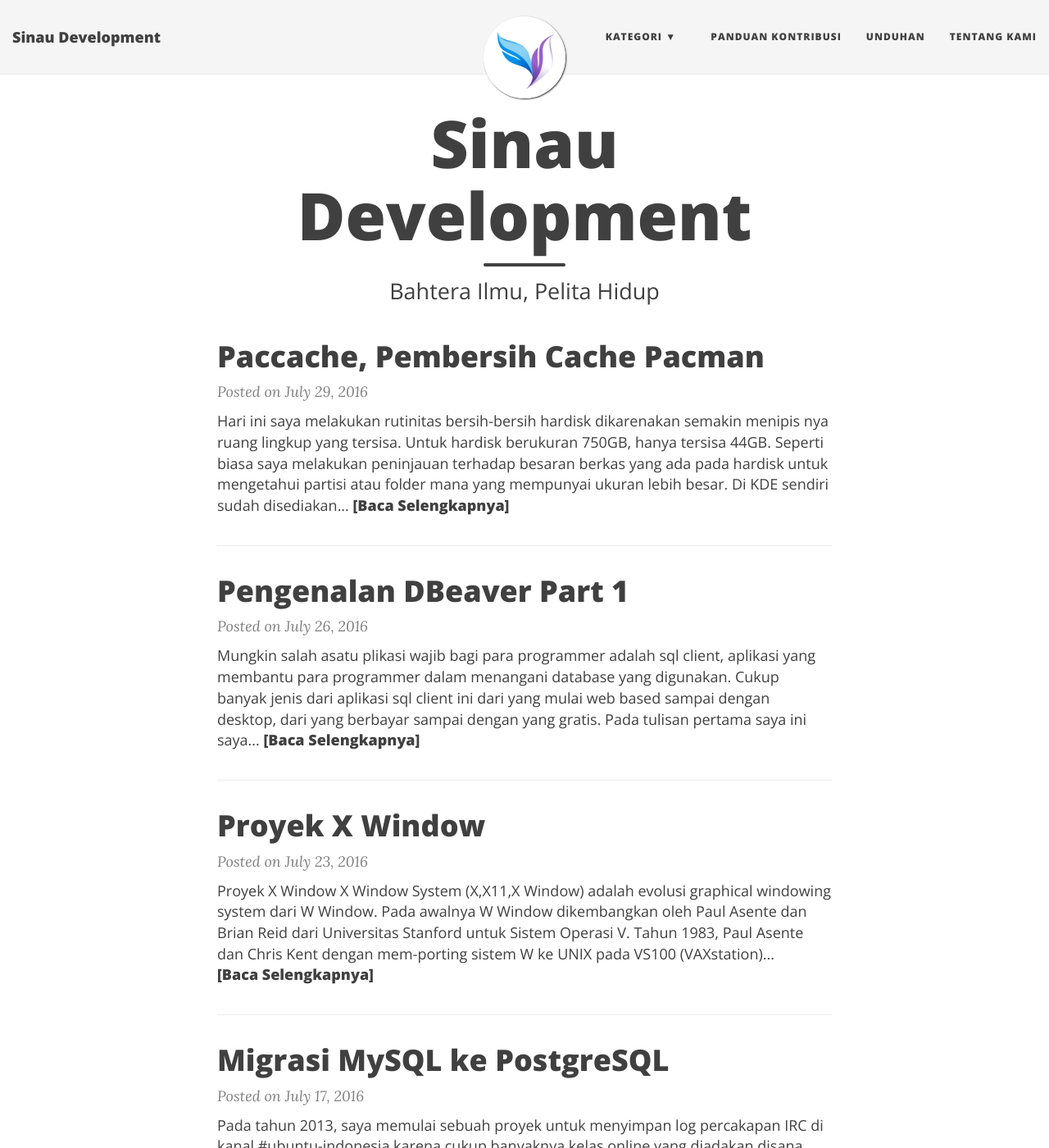
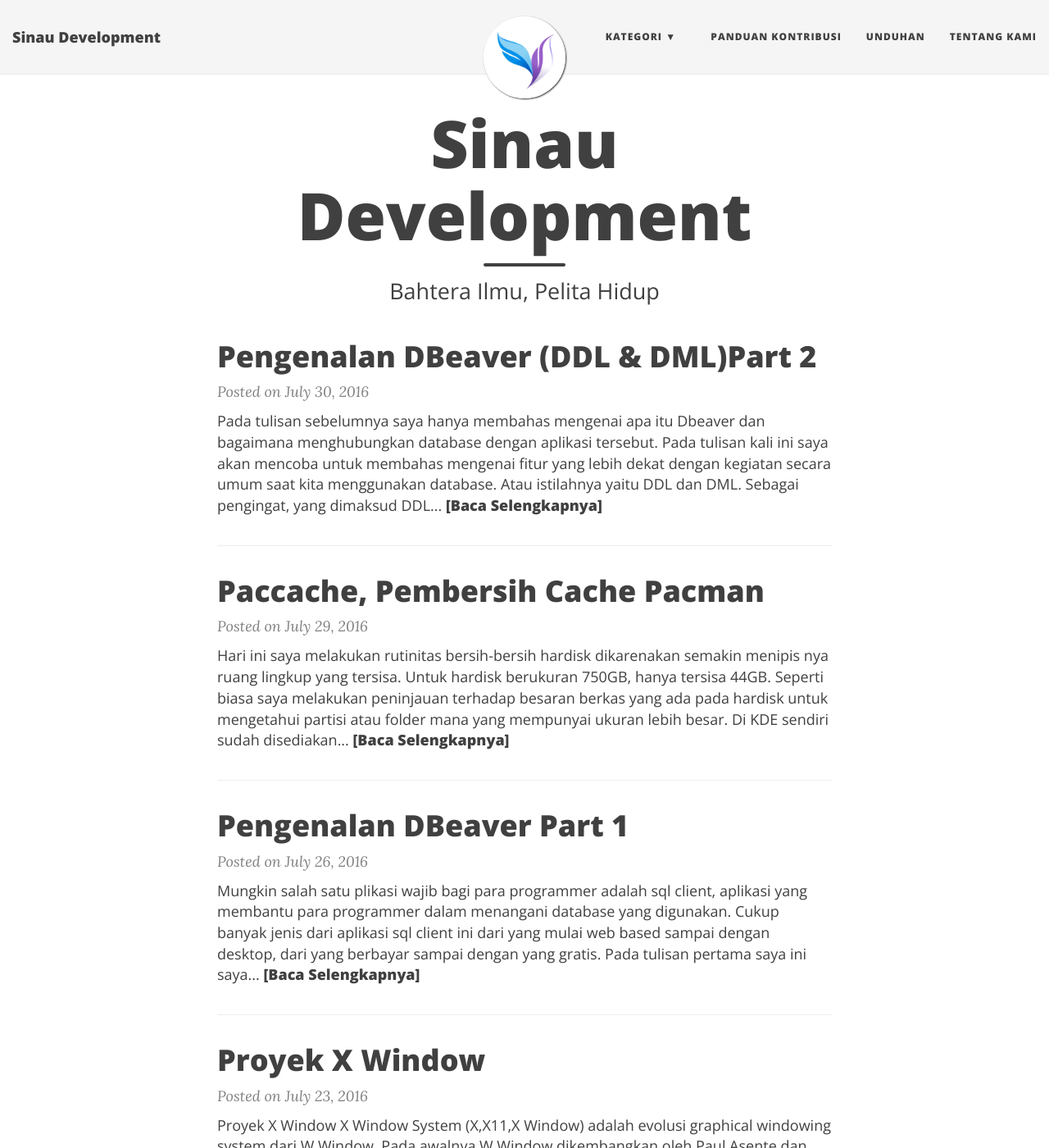
Before and after one commit to SinauDev/SinauDev.github.io, a Jekyll site: the page built from index.html, in a window 1280 px wide and 1400 px high. Shown: the whole window at 82% size. Built offline with Jekyll 4.4.1, drawn with Linux system fonts in a browser that asks for light colours; nearby versions of some CDN libraries; the list of posts is cut into pages by our own code; some of the changed lines change nothing that is shown; some of the changed text lies outside the part shown.

Commit message:
Debaver part 2 DDL dan DML

````diff
--- a/_posts/2016-07-26-Pengenalan-Dbeaver-1.md
+++ b/_posts/2016-07-26-Pengenalan-Dbeaver-1.md
@@ -6,7 +6,7 @@ category: linux
 tags: [sql client]
 ---
 
-Mungkin salah asatu plikasi wajib bagi para programmer adalah _sql client_, aplikasi yang membantu para programmer dalam menangani database yang digunakan. Cukup banyak jenis dari aplikasi _sql client_ ini dari yang mulai _web based_ sampai dengan _desktop_, dari yang berbayar sampai dengan yang gratis. Pada tulisan pertama saya ini saya mencoba utnuk membahas salah satu _sql client desktop_ yang bernama Dbeaver.
+Mungkin salah satu plikasi wajib bagi para programmer adalah _sql client_, aplikasi yang membantu para programmer dalam menangani database yang digunakan. Cukup banyak jenis dari aplikasi _sql client_ ini dari yang mulai _web based_ sampai dengan _desktop_, dari yang berbayar sampai dengan yang gratis. Pada tulisan pertama saya ini saya mencoba untuk membahas salah satu _sql client desktop_ yang bernama Dbeaver.
 
 ## Kenapa DBeaver ?
 
--- /dev/null
+++ b/_posts/2016-07-30-Pengenalan-Dbeaver-DDL-DML-2.md
@@ -0,0 +1,137 @@
+---
+layout: post
+title: Pengenalan DBeaver (DDL & DML)Part 2
+author: aries
+category: linux
+tags: [sql client]
+---
+Pada tulisan sebelumnya saya hanya membahas mengenai apa itu Dbeaver dan bagaimana menghubungkan database dengan aplikasi tersebut. Pada tulisan kali ini saya akan mencoba untuk membahas mengenai fitur yang lebih dekat dengan kegiatan secara umum saat kita menggunakan database. Atau istilahnya yaitu DDL dan DML.
+
+Sebagai pengingat, yang dimaksud DDL ( Data Definition Language ) digunakan untuk mendefinisikan struktur, contoh perintah sqlnya seperti : `create table`, `alter table`, dan lain sebagainya. Sedangkan DML ( Data Manipulation Language ) digunakan untuk memanipulasi data, contoh perintah sqlnya seperti : `insert`, `update`, `delete`.
+
+Lalu bagaimana pemanfaatan DDL dan DML di Dbeaver itu sendiri ?  Yang pertama adalah memilih database aktif. Pada tulisan saya yang pertama disebutkan untuk mengisi informasi sambungan ke database dibutuhkan informasi _server host, port, database, username, dan password_. Apakah dengan begitu kita hanya mampu mengakses database yang ditulis tadi ? Tentu tidak, kita masih bisa memilih database lainnya. Caranya mudah yaitu **klik kanan pada database yang dipilih -> set active** , jika dituliskan perintah sqlnya adalah `use namadatabase`.
+
+![Set Aktif Database](/img/db_set_active.png)
+
+
+### Membuat Tabel
+
+Untuk membuat tabel baru di Dbeaver juga mudah sekali, setelah memilih database mana yang aktif, di kolom utama cukup **klik kanan->Create New Table...** maka halaman membuat tabel akan muncul seperti di bawah ini
+
+![Tabel baru](/img/create_tabel_info.png)
+
+
+Di sana terdapat beberapa sub menu sesuai fungsinya masing-masing, setidaknya ada 5 yang harus diketahui
+
+1. Information : Berisi informasi umum tentang tabel dari nama tabel, _engine_, _charset_ , dan sebagainya.
+
+2. Columns : Fungsinya untuk menambah/mengubah/menghapus kolom atau field dari tabel yang bersangkutan.
+
+3. Constraints : Berfungsi untuk set sebuah field sesuai constraint yang hendak dipilih misalnya sebagai _primary key_ atau _unique key_.
+
+4. Foreign Keys : Berfungsi untuk menghubungkan relasi antara dua tabel.
+
+5. Triggers : Sesuai namanya ini berfungsi untuk membantu kita dalam pembuatan trigger dalam satu tabel. Untuk yang satu ini dibahas terpisah.
+
+
+![Foreign Key](/img/create_tabel_forgn.png)
+
+
+
+Pada gambar di atas memperlihatkan saya sedang memilih tabel kelas sebagai acuan dan kolom yang saya beri nama "child" adalah _foreign key_ dari tabel yang saya buat.
+
+Cara yang dilakukan di atas tadi jika di tuliskan kurang lebih seperti ini :
+
+```sql
+CREATE TABLE siswa (
+  id int(11) NOT NULL AUTO_INCREMENT,
+  child int(11) NOT NULL,
+  PRIMARY KEY (id),
+  KEY tabel_kelas_FK (child),
+  CONSTRAINT tabel_kelas_FK FOREIGN KEY (child) REFERENCES kelas (child)
+) ENGINE=InnoDB DEFAULT CHARSET=utf8
+
+```
+
+### Select, Insert, Update, dan Delete
+
+**Select**
+
+Select merupakan perintah untuk memuculkan data yang ada pada tabel tertentu. Di aplikasi ini untuk memunculkan data cukup dengan klik dua kali tabel yang akan dimunculkan datanya. Lalu setelah informasi tabel muncul di kolom utama aplikasi, pilih tab "Data" untuk memperlihatkan data yang ada.
+
+Jika dituliskan dalam perintah sql ini sama dengan :
+
+```sql
+
+select * from namatable
+
+```
+
+**Insert**
+
+Pilih tabel yang akan ditambah datanya, lalu pilih simbol "+" yang berada di bawah maka satu kolom akan berubah berwana hijau yang menandakan kolom sudah bisa diisi. Untuk menyimpannya pilih simbol "✔". Jelasnya lihat gambar di bawah ini.
+
+
+![insert](/img/insert.png)
+
+Jika dituliskan dalam perintah sql ini sama dengan :
+
+```sql
+
+INSERT INTO namatable
+(id_kelas, nama, created_at, updated_at)
+VALUES(1, 'Kelas Satu', STR_TO_DATE('2016-07-29 17:39:33','%Y-%m-%d %H:%i:%s'), NULL);
+
+
+```
+
+
+**Update**
+
+Untuk update jauh lebih mudah lagi, cukup klik dua kali pada kolom yang hendak diubah, dan jika kolom tersebut berubah menjadi textbox maka kolom tersebut siap untuk diubah.
+
+
+![update](/img/update.png)
+
+
+Jika dituliskan dalam perintah sql ini sama dengan :
+
+```sql
+
+UPDATE namatable
+SET nama= "kelas_satu dua"
+WHERE id_kelas=1;
+
+
+```
+
+**Delete**
+
+Untuk delete ( hapus ), caranya sorot terlebih dahulu baris yang akan dihapus lalu pilih icon "-" yang berada di bawah sejajar dengan simbol "+". Setelah diklik maka baris tersebut akan berubah warna menjadi merah atau oranye. Jika yakin akan dihapus pilih simbol "✔" jika tidak pilih simbol "X".
+
+![hapus](/img/hapus.png)
+
+
+Jika dituliskan dalam perintah sql ini sama dengan :
+
+```sql
+
+DELETE FROM namatable
+WHERE id_kelas=1;
+
+
+```
+
+**Diagram**
+
+Saya seringkali di kantor disuruh untuk print diagram database yang sedang digunakan. Kadang diminta diagram keseluruhan database kadang cukup diagram dari tabel yang spesifik. Di aplikasi ini kemampuan memunculkan diagram cukup bagus. Bisa untuk keseluruhan database bisa juga cukup tabel yang dipilih.
+Dan satu lagi diagram yang dihasilkan dapat langsung disimpan sebagai gambar.
+
+![diagram](/img/diagram.png)
+
+Untuk part 2 mengenai Dbeaver cukup sampai di sini, semoga tulisan ini cukup membantu. Jika ada masukan, saran, kritik, atau apapun dengan senang hati saya menerimanya.
+
+
+Referensi :
+
+* http://stackoverflow.com/questions/2578194/what-is-ddl-and-dml
````
Also changed, not shown: img/create_tabel_forgn.png (added), img/create_tabel_info.png (added), img/db_set_active.png (added), img/diagram.png (added), img/hapus.png (added), img/insert.png (added), img/update.png (added).
